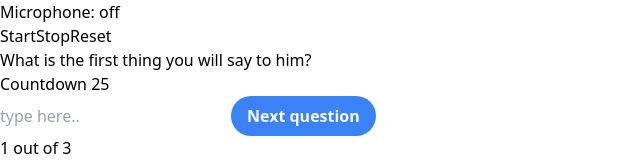
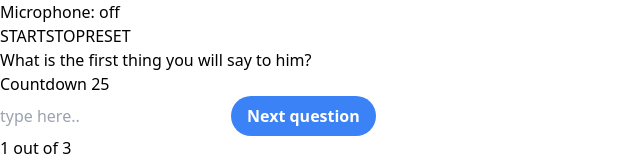
Before and after one commit to SurPun/IET-Kebbah, a Next.js app: page /survey-one/questions in a window 1280 px wide. Shown: the top 160 px of the page, without its empty margins (0-640 px from the left). Built offline with nearby package versions, Linux system fonts and the light colour scheme.

Commit message:
Co-authored-by: modanova <modanova@users.noreply.github.com>

```diff
--- a/components/Dictation.js
+++ b/components/Dictation.js
@@ -1,29 +1,37 @@
-import React from "react";
+import React, { useEffect } from "react";
 import "regenerator-runtime";
 
 import SpeechRecognition, {
   useSpeechRecognition,
 } from "react-speech-recognition";
 
-export default function Dictaphone() {
+export default function Dictaphone({ setTranscript }) {
   const {
     transcript,
     listening,
     resetTranscript,
     browserSupportsSpeechRecognition,
+    isMicrophoneAvailable,
   } = useSpeechRecognition();
 
+  useEffect(() => {
+    setTranscript(transcript);
+  }, [transcript]);
+
+  if (!isMicrophoneAvailable) {
+    return <p>Please type your answer!</p>;
+  }
+
   if (!browserSupportsSpeechRecognition) {
-        return <span>Browser does not support speech recognition.</span>;
+    return <p>Browser does not support speech recognition.</p>;
   }
 
   return (
-        <div>
+    <>
       <p>Microphone: {listening ? "on" : "off"}</p>
-            <button onClick={SpeechRecognition.startListening}>Start</button>
-            <button onClick={SpeechRecognition.stopListening}>Stop</button>
-            <button onClick={resetTranscript}>Reset</button>
-            <p>{transcript}</p>
-        </div>
+      <button onClick={SpeechRecognition.startListening}>START</button>
+      <button onClick={SpeechRecognition.stopListening}>STOP</button>
+      <button onClick={resetTranscript}>RESET</button>
+    </>
   );
 }
--- a/pages/survey-one/questions.js
+++ b/pages/survey-one/questions.js
@@ -15,58 +15,61 @@ import ButtonCom from "../../components/ButtonCom";
 import CountdownTimer from "../../components/CountdownTimer";
 import Dictaphone from "../../components/Dictation";
 
-
 export default function Questions() {
-  const [questionNumber, setQuestionNumber] = useState(1)
-  return (
-    <>
-      {questionOptions(questionNumber, setQuestionNumber)}
-    </>
-  );
+  const [questionNumber, setQuestionNumber] = useState(1);
+  return <>{questionOptions(questionNumber, setQuestionNumber)}</>;
 }
 
+function questionOptions(number, func) {
+  const [transcript, setTranscript] = useState("");
 
-function questionOptions(number, func) {
   switch (number) {
-    case (1):
+    case 1:
       return (
         <>
-          <Dictaphone />
+          <Dictaphone setTranscript={setTranscript} />
           <p>What is the first thing you will say to him?</p>
-          < CountdownTimer key={number} sec={30} />
-          <input type='text' placeholder="type here.."></input>
+          <CountdownTimer key={number} sec={30} />
+          <input
+            type="text"
+            placeholder="type here.."
+            value={transcript}
+            onChange={(e) => setTranscript(e.target.value)}
+          ></input>
           <ButtonCom btnName={"Next question"} BtnOnClick={() => func(2)} />
 
           <p>1 out of 3</p>
         </>
-      )
-    case (2):
+      );
+    case 2:
       return (
         <>
           <p>What assumptions will you make of him?</p>
-          < CountdownTimer key={number} sec={30} />
-          <input type='text' placeholder="type here.."></input>
+          <CountdownTimer key={number} sec={30} />
+          <input type="text" placeholder="type here.."></input>
           <ButtonCom btnName={"Next question"} BtnOnClick={() => func(3)} />
 
           <p> 2 out of 3</p>
-
         </>
-      )
-    case (3):
+      );
+    case 3:
       return (
         <>
-          <p>Will your main objective be to stop and search or stop and account and why?</p>
-          < CountdownTimer key={number} sec={30} />
-          <input type='text' placeholder="type here.."></input>
-          <ButtonCom btnName={"Finish Survey"} btnLink="/training/intro" BtnOnClick={() => func(0)} />
+          <p>
+            Will your main objective be to stop and search or stop and account
+            and why?
+          </p>
+          <CountdownTimer key={number} sec={30} />
+          <input type="text" placeholder="type here.."></input>
+          <ButtonCom
+            btnName={"Finish Survey"}
+            btnLink="/training/intro"
+            BtnOnClick={() => func(0)}
+          />
           <p>3 out of 3</p>
-
         </>
-      )
-    case (0):
-      return (
-        <p>You've completed this survey</p>
-      )
+      );
+    case 0:
+      return <p>You've completed this survey</p>;
   }
-
 }
```
Lines whose indentation alone changed are shown as unchanged.
